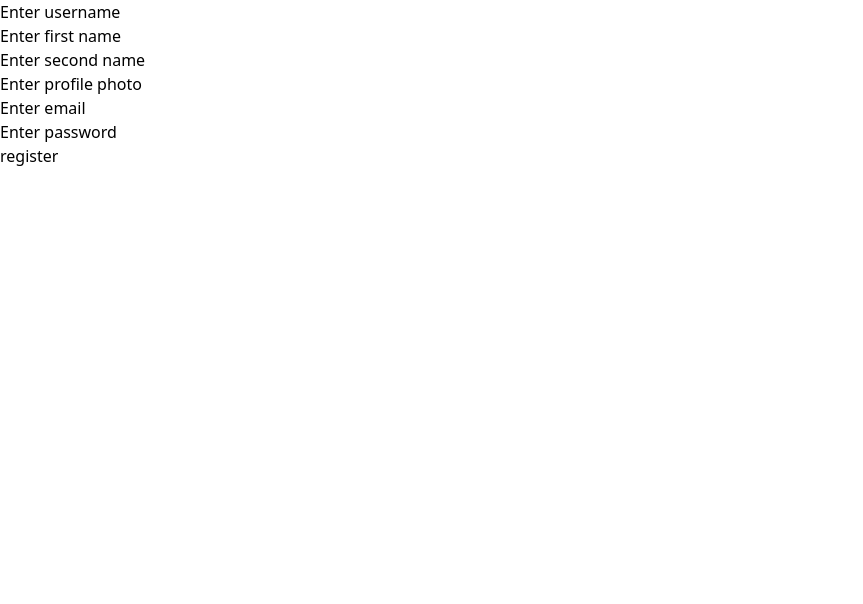
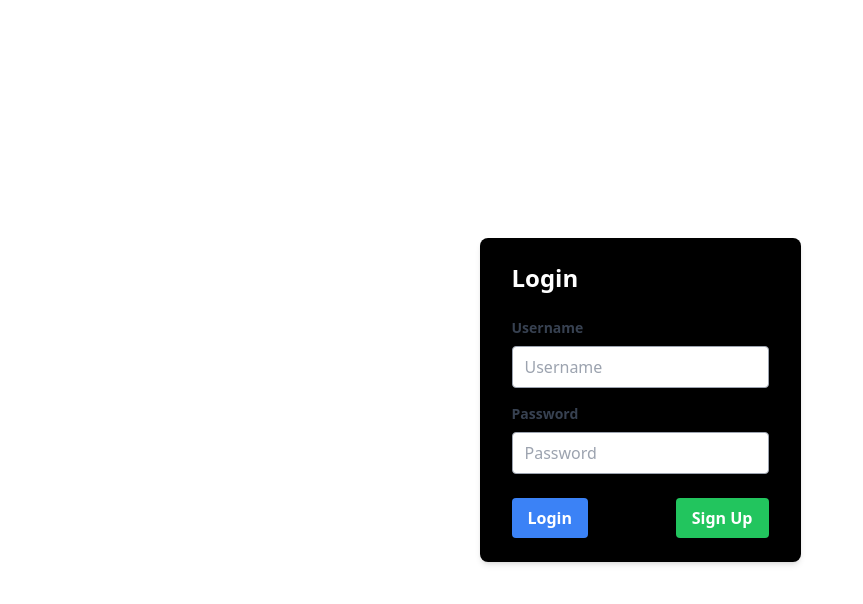
Before and after one commit to calvin-arieri/instatalk, a Next.js app in the folder client/: page /login in a window 1280 px wide. Shown: the top 604 px of the page, without its empty margins (0-863 px from the left). Built offline with nearby package versions, Linux system fonts and the light colour scheme.

Commit message:
added the signUp page

```diff
--- a/client/components/SignUp.js
+++ b/client/components/SignUp.js
@@ -22,7 +22,8 @@
                 password:"",
             },
             validationSchema:formSchema,
-            onSubmit:(values)=>{
+            onSubmit:(values, e)=>{
+                e.target.preventDefault()
                 console.log(values)
                 fetch("http://127.0.0.1:5555/users",{
                     method:"POST",
@@ -45,57 +46,65 @@
 
     return(
         <form onSubmit={formik.handleSubmit}>
-            <label htmlFor="username">Enter username</label>
+            <fieldset>
+                <legend>Sign Up</legend>
+                    <label htmlFor="username" class="block mb-2 text-sm font-medium text-gray-900 dark:text-white">Enter username</label>
                     <input
                     type="text"
                     onChange={formik.handleChange}
                     value={formik.values.username}
                     name="username"
+                    class="bg-gray-50 border border-gray-300 text-gray-900 sm:text-sm rounded-lg focus:ring-primary-600 focus:border-primary-600 block w-full p-2.5 dark:bg-gray-700 dark:border-gray-600 dark:placeholder-gray-400 dark:text-white dark:focus:ring-blue-500 dark:focus:border-blue-500"
                     />
                     <p>{formik.errors.username}</p>
 
-            <label htmlFor="first_name">Enter first name</label>
+                    <label htmlFor="first_name" class="block mb-2 text-sm font-medium text-gray-900 dark:text-white">Enter first name</label>
                     <input
                     type="text"
                     onChange={formik.handleChange}
                     value={formik.values.first_name}
                     name="first_name"
+                    class="bg-gray-50 border border-gray-300 text-gray-900 sm:text-sm rounded-lg focus:ring-primary-600 focus:border-primary-600 block w-full p-2.5 dark:bg-gray-700 dark:border-gray-600 dark:placeholder-gray-400 dark:text-white dark:focus:ring-blue-500 dark:focus:border-blue-500"
                     />
                     <p>{formik.errors.first_name}</p>
 
-            <label htmlFor="second_name">Enter second name</label>
+                    <label htmlFor="second_name" class="block mb-2 text-sm font-medium text-gray-900 dark:text-white">Enter second name</label>
                     <input
                     type="text"
                     onChange={formik.handleChange}
                     value={formik.values.second_name}
                     name="second_name"
+                    class="bg-gray-50 border border-gray-300 text-gray-900 sm:text-sm rounded-lg focus:ring-primary-600 focus:border-primary-600 block w-full p-2.5 dark:bg-gray-700 dark:border-gray-600 dark:placeholder-gray-400 dark:text-white dark:focus:ring-blue-500 dark:focus:border-blue-500"
                     />
                     <p>{formik.errors.second_name}</p>
 
-            <label htmlFor="profile_photo">Enter profile photo</label>
+                    <label htmlFor="profile_photo" class="block mb-2 text-sm font-medium text-gray-900 dark:text-white">Enter profile photo</label>
                     <input
                     type="text"
                     onChange={formik.handleChange}
                     value={formik.values.profile_photo}
                     name="profile_photo"
+                    class="bg-gray-50 border border-gray-300 text-gray-900 sm:text-sm rounded-lg focus:ring-primary-600 focus:border-primary-600 block w-full p-2.5 dark:bg-gray-700 dark:border-gray-600 dark:placeholder-gray-400 dark:text-white dark:focus:ring-blue-500 dark:focus:border-blue-500"
                     />
                     <p>{formik.errors.profile_photo}</p>
 
-            <label htmlFor="email">Enter email</label>
+                    <label htmlFor="email" class="block mb-2 text-sm font-medium text-gray-900 dark:text-white">Enter email</label>
                     <input
                     type="text"
                     onChange={formik.handleChange}
                     value={formik.values.email}
                     name="email"
+                    class="bg-gray-50 border border-gray-300 text-gray-900 sm:text-sm rounded-lg focus:ring-primary-600 focus:border-primary-600 block w-full p-2.5 dark:bg-gray-700 dark:border-gray-600 dark:placeholder-gray-400 dark:text-white dark:focus:ring-blue-500 dark:focus:border-blue-500"
                     />
                     <p>{formik.errors.email}</p>
 
-            <label htmlFor="password">Enter password</label>
+                    <label htmlFor="password" class="block mb-2 text-sm font-medium text-gray-900 dark:text-white">Enter password</label>
                     <input
                     type="text"
                     onChange={formik.handleChange}
                     value={formik.values.password}
                     name="password"
+                    class="bg-gray-50 border border-gray-300 text-gray-900 sm:text-sm rounded-lg focus:ring-primary-600 focus:border-primary-600 block w-full p-2.5 dark:bg-gray-700 dark:border-gray-600 dark:placeholder-gray-400 dark:text-white dark:focus:ring-blue-500 dark:focus:border-blue-500"
                     />
                     <p>{formik.errors.password}</p>
 
@@ -103,6 +112,7 @@
                     type="submit"
                     value="register"
                     />
+            </fieldset>
         </form>
     )
 }
--- a/client/pages/_app.js
+++ b/client/pages/_app.js
@@ -7,7 +7,6 @@
 import Login from './login';
 
 import '../styles/globals.css';
-import SignUp from '../components/SignUp';
 
 const MyApp = ({ Component, pageProps }) => {
   const [isLoggedIn, setIsLoggedIn] = useState(false);
@@ -34,8 +33,7 @@
             {/* <Footer /> */}
           </>
         ) : (
-          // <Login setIsLoggedIn={setIsLoggedIn} />
-          <SignUp />
+          <Login setIsLoggedIn={setIsLoggedIn} />
         )}
       </div>
       <Script src="https://kit.fontawesome.com/d45b25ceeb.js" crossorigin="anonymous" />
```
Lines whose indentation alone changed are shown as unchanged.
